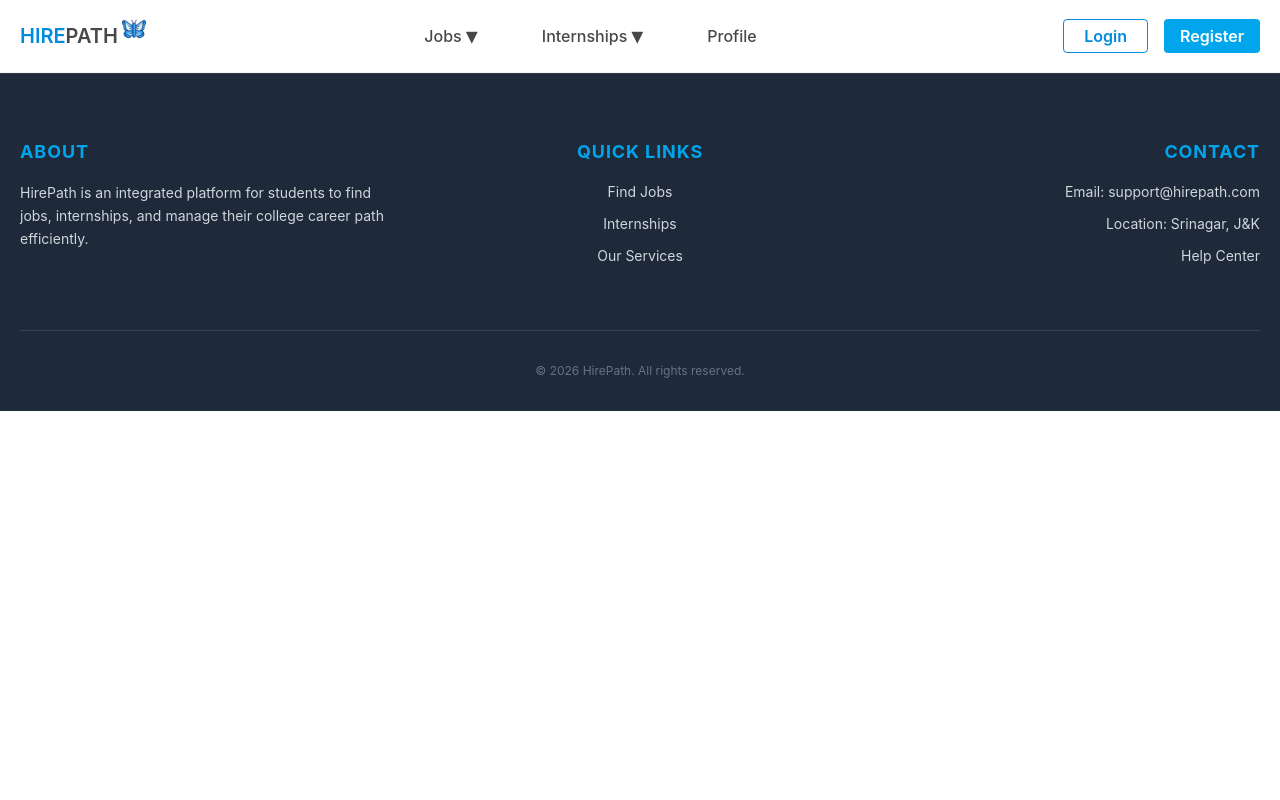
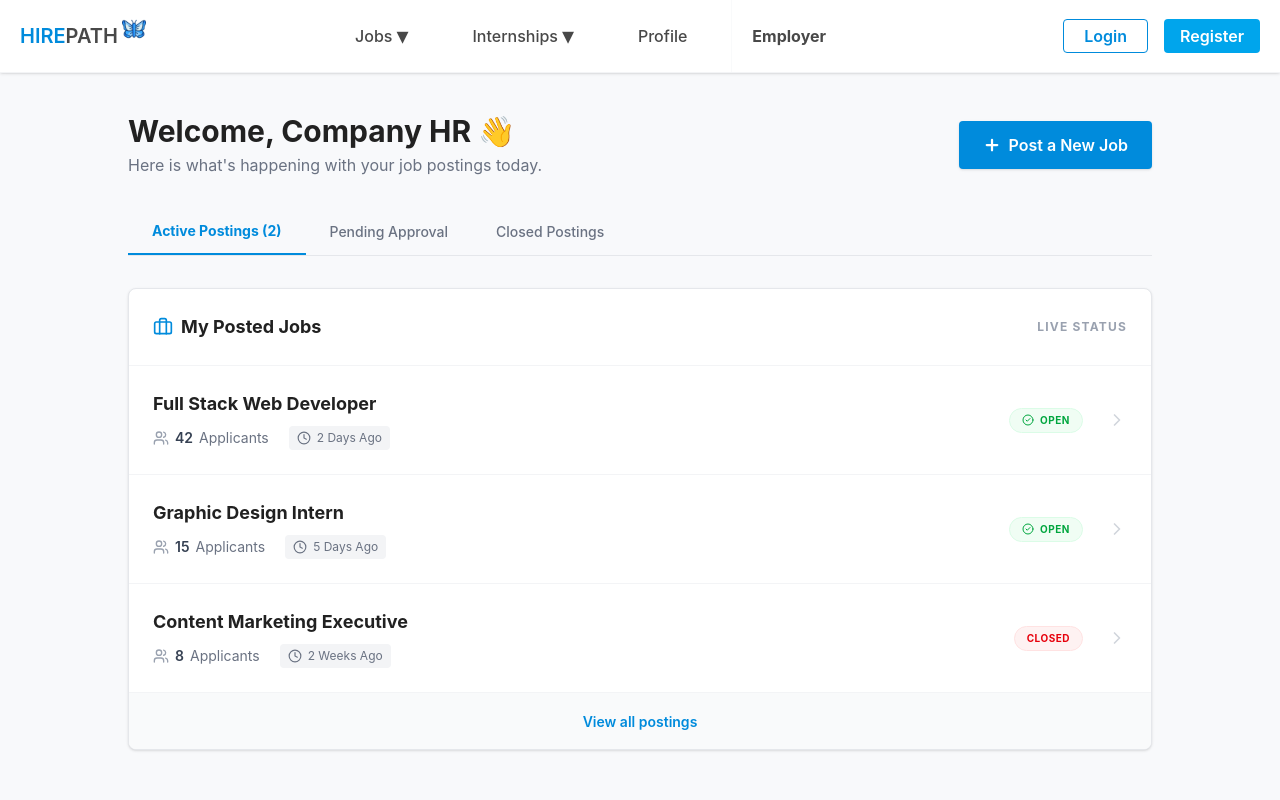
Before and after one commit to akramguroo-dev/hirepath, a React (Vite) app in the folder client/: page /employer-dashboard in a window 1280 px wide. Shown: the top 800 px of the page. Built offline with nearby package versions, Linux system fonts and the light colour scheme.

Commit message:
feat: implement employer dashboard with hardcoded job listings (Task 6)

```diff
--- a/client/src/App.jsx
+++ b/client/src/App.jsx
@@ -8,6 +8,7 @@ import Register from "./pages/Register";
 import Jobs from "./pages/Jobs";
 import JobDetail from "./pages/JobDetail";
 import Profile from "./pages/Profile";
+import EmployerDashboard from "./pages/EmployerDashboard";
 function App() {
   return (
     <>
@@ -19,6 +20,7 @@ function App() {
         <Route path="/login" element={<Login />} />
         <Route path="/register" element={<Register />} />
         <Route path="/profile" element={<Profile />} />
+        <Route path="/employer-dashboard" element={<EmployerDashboard />}/>
       </Routes>
       <Footer />
     </>
--- a/client/src/components/Navbar.jsx
+++ b/client/src/components/Navbar.jsx
@@ -34,8 +34,13 @@ export default function Navbar() {
         >
           Profile
         </Link>
+        <Link
+          to="/employer-dashboard"
+          className="flex items-center gap-1 text-[#484848] font-bold hover:bg-blue-50 transition p-5 border-l border-gray-50"
+        >
+          Employer
+        </Link>
       </div>
-
       <div className="flex gap-4">
         <Link
           to="/login"
--- /dev/null
+++ b/client/src/pages/EmployerDashboard.jsx
@@ -0,0 +1,103 @@
+import { Plus, Briefcase, Users, CheckCircle2, Clock, ChevronRight } from "lucide-react";
+export default function EmployerDashboard() {
+  const postedJobs = [
+    {
+      id: 1,
+      title: "Full Stack Web Developer",
+      applicants: 42,
+      status: "Open",
+      postedOn: "2 days ago",
+    },
+    {
+      id: 2,
+      title: "Graphic Design Intern",
+      applicants: 15,
+      status: "Open",
+      postedOn: "5 days ago",
+    },
+    {
+      id: 3,
+      title: "Content Marketing Executive",
+      applicants: 8,
+      status: "Closed",
+      postedOn: "2 weeks ago",
+    },
+  ];
+  return (
+    <div className="min-h-screen bg-[#F8F9FB] p-4 md:p-10 font-sans text-[#484848]">
+      <div className="max-w-5xl mx-auto">
+        <div className="flex flex-col md:flex-row md:items-center justify-between mb-8 gap-6">
+          <div>
+            <h1 className="text-2xl md:text-3xl font-bold text-[#212121]">
+              Welcome, Company HR 👋
+            </h1>
+            <p className="text-gray-500 mt-1">Here is what's happening with your job postings today.</p>
+          </div>
+          <button className="flex items-center justify-center gap-2 bg-[#008BDC] hover:bg-[#0077ba] text-white px-6 py-3 rounded font-semibold transition-all shadow-sm active:scale-95 text-sm md:text-base">
+            <Plus size={18} strokeWidth={3} />
+            Post a New Job
+          </button>
+        </div>
+        <div className="flex border-b border-gray-200 mb-8 overflow-x-auto whitespace-nowrap">
+          <button className="px-6 py-3 border-b-2 border-[#008BDC] text-[#008BDC] font-bold text-sm">
+            Active Postings ({postedJobs.filter(j => j.status === "Open").length})
+          </button>
+          <button className="px-6 py-3 text-gray-500 font-medium text-sm hover:text-[#008BDC] transition">
+            Pending Approval
+          </button>
+          <button className="px-6 py-3 text-gray-500 font-medium text-sm hover:text-[#008BDC] transition">
+            Closed Postings
+          </button>
+        </div>
+        <div className="bg-white rounded-lg border border-gray-200 shadow-sm overflow-hidden">
+          <div className="p-6 border-b border-gray-100 flex items-center justify-between">
+            <div className="flex items-center gap-2">
+              <Briefcase size={20} className="text-[#008BDC]" />
+              <h2 className="text-lg font-bold text-[#212121]">My Posted Jobs</h2>
+            </div>
+            <span className="text-xs font-bold text-gray-400 uppercase tracking-widest">Live Status</span>
+          </div>
+          <div className="divide-y divide-gray-100">
+            {postedJobs.map((job) => (
+              <div
+                key={job.id}
+                className="p-6 hover:bg-blue-50/30 transition-colors flex flex-col md:flex-row md:items-center justify-between gap-4 cursor-pointer group"
+              >
+                <div className="space-y-2">
+                  <h3 className="font-bold text-lg text-[#212121] group-hover:text-[#008BDC] transition-colors">
+                    {job.title}
+                  </h3>
+                  <div className="flex flex-wrap items-center gap-5 text-sm text-gray-500">
+                    <span className="flex items-center gap-1.5">
+                      <Users size={16} className="text-gray-400" />
+                      <span className="font-semibold text-gray-700">{job.applicants}</span> Applicants
+                    </span>
+                    <span className="flex items-center gap-1.5 text-xs bg-gray-100 px-2 py-1 rounded capitalize">
+                      <Clock size={14} /> {job.postedOn}
+                    </span>
+                  </div>
+                </div>
+                <div className="flex items-center justify-between md:justify-end gap-6">
+                  <div className={`flex items-center gap-1.5 px-3 py-1 rounded-full text-[10px] font-bold uppercase tracking-wider ${
+                    job.status === "Open"
+                      ? "bg-green-50 text-green-600 border border-green-100"
+                      : "bg-red-50 text-red-600 border border-red-100"
+                  }`}>
+                    {job.status === "Open" && <CheckCircle2 size={12} />}
+                    {job.status}
+                  </div>
+                  <ChevronRight size={20} className="text-gray-300 group-hover:text-[#008BDC] transition-transform group-hover:translate-x-1" />
+                </div>
+              </div>
+            ))}
+          </div>
+          <div className="p-4 bg-gray-50 border-t border-gray-100 text-center">
+            <button className="text-[#008BDC] font-semibold text-sm hover:underline">
+              View all postings
+            </button>
+          </div>
+        </div>
+      </div>
+    </div>
+  );
+}
```
